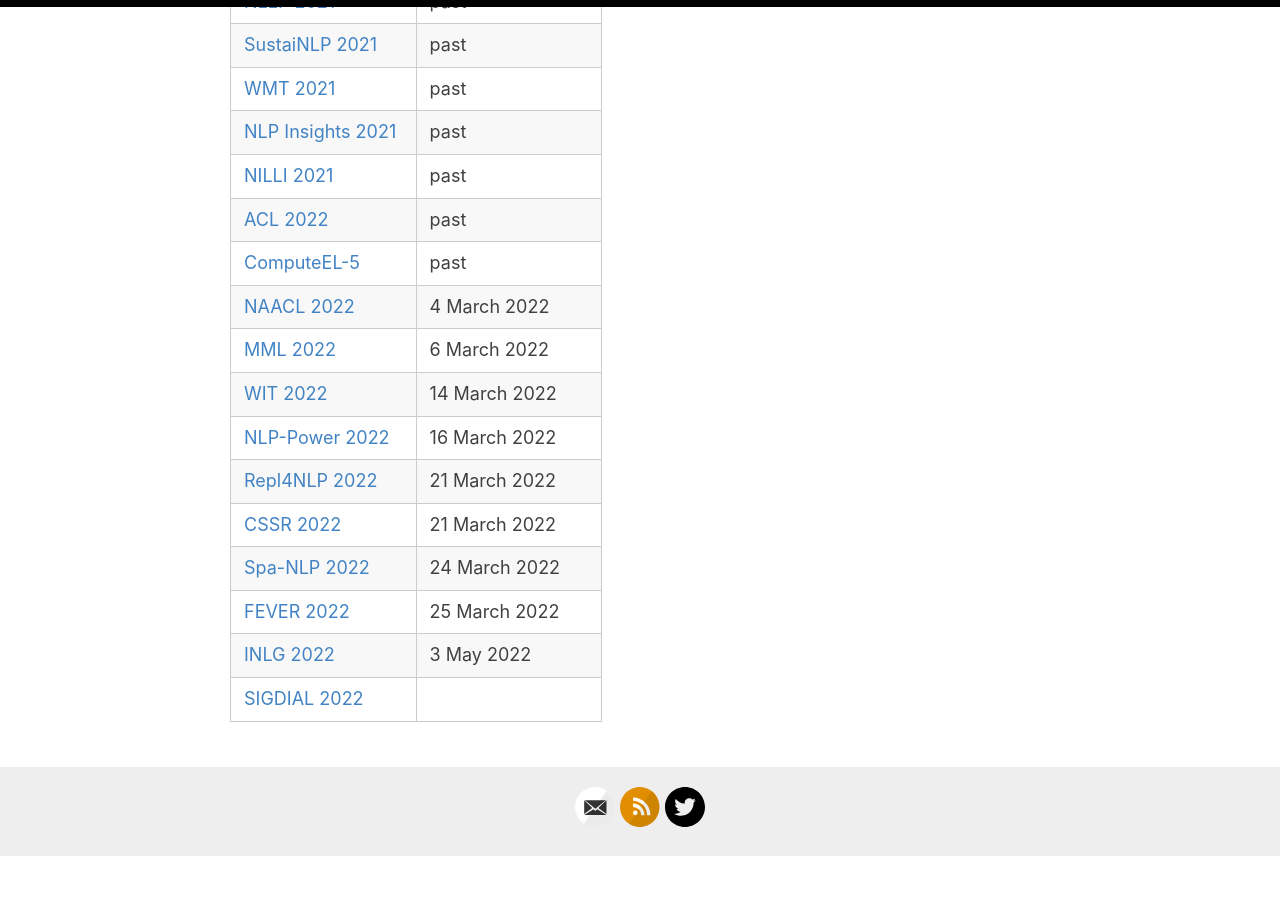
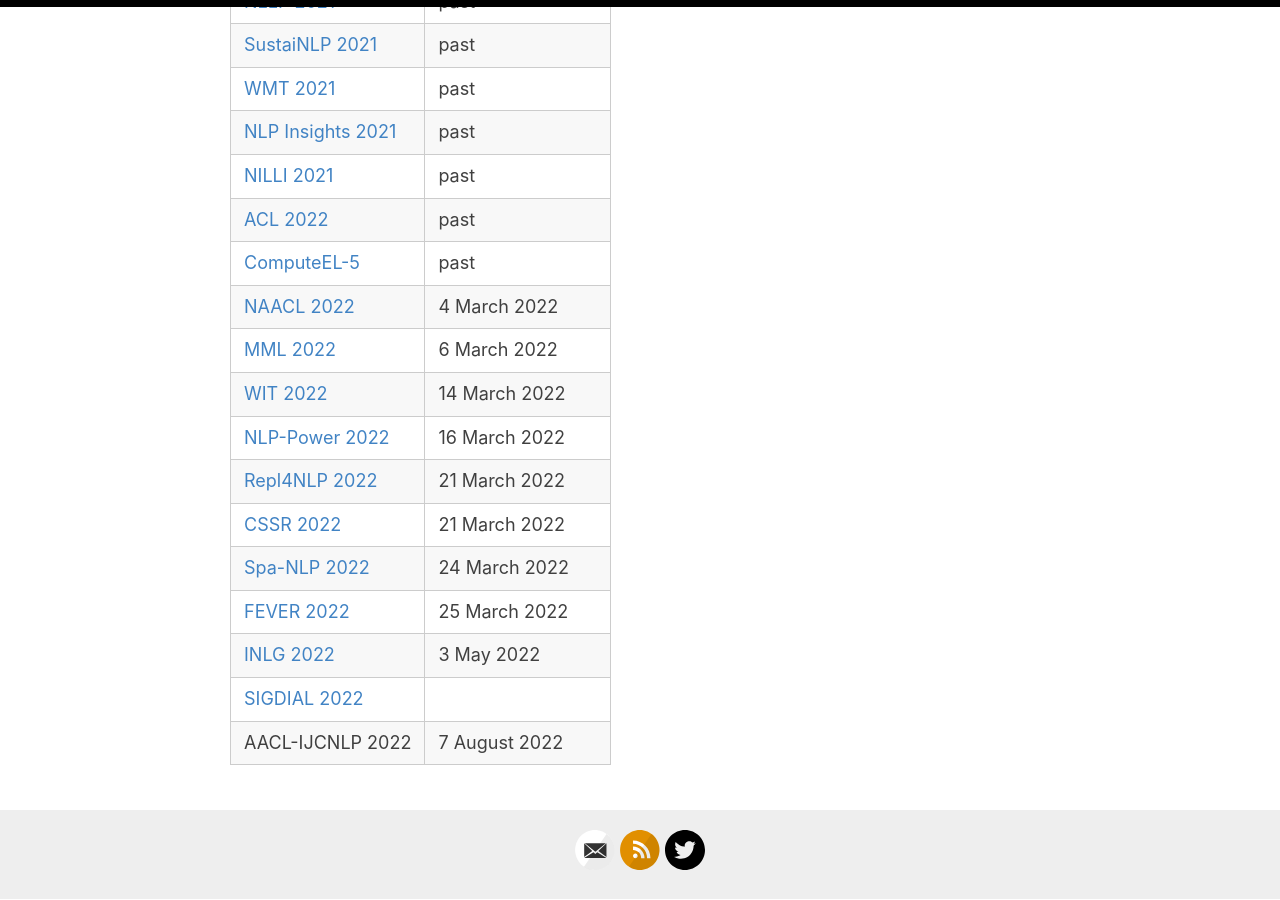
Before and after one commit to amitmerchant1990/reverie, a Jekyll site: the page built from dates.md, in a window 1280 px wide and 900 px high, scrolled down 1657 px. Built offline with Jekyll 4.4.1, drawn with Linux system fonts in a browser that asks for light colours; before the commit the page ends 2513 px from its top, so only the background shows below that.

Commit message:
Update dates.md

```diff
--- a/dates.md
+++ b/dates.md
@@ -57,3 +57,4 @@
 | [FEVER 2022](https://fever.ai/) | 25 March 2022 |
 | [INLG 2022](https://inlgmeeting.github.io) | 3 May 2022 |
 | [SIGDIAL 2022](https://2022.sigdial.org/) | |
+| AACL-IJCNLP 2022 | 7 August 2022 |
```
